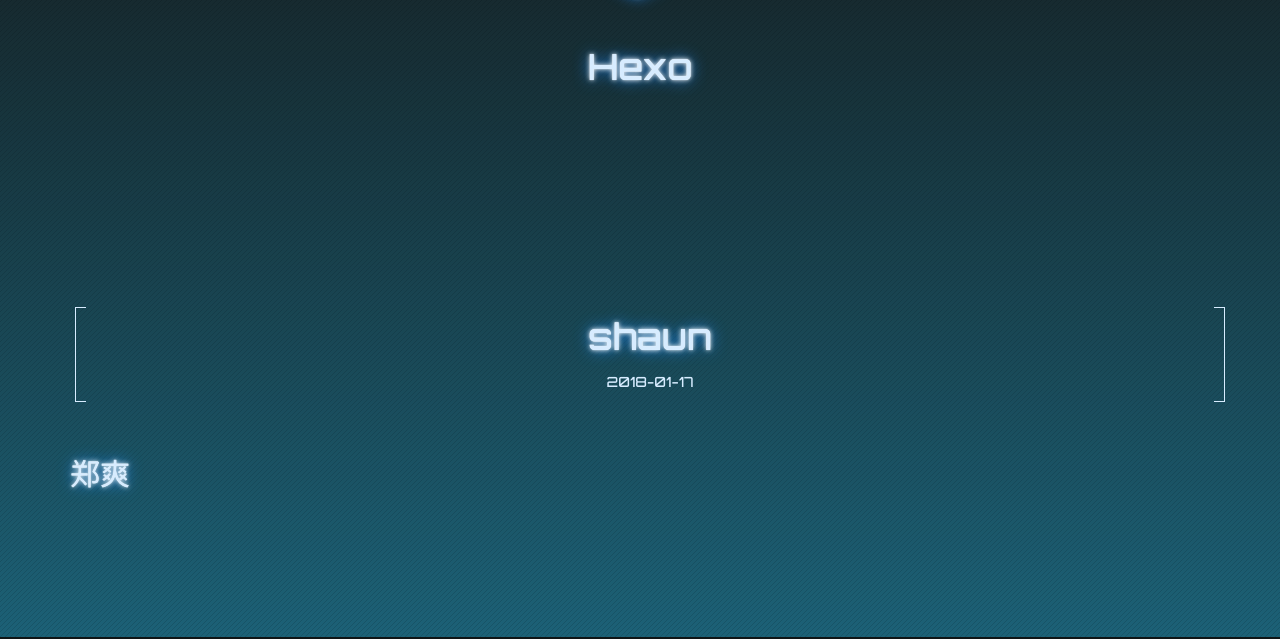
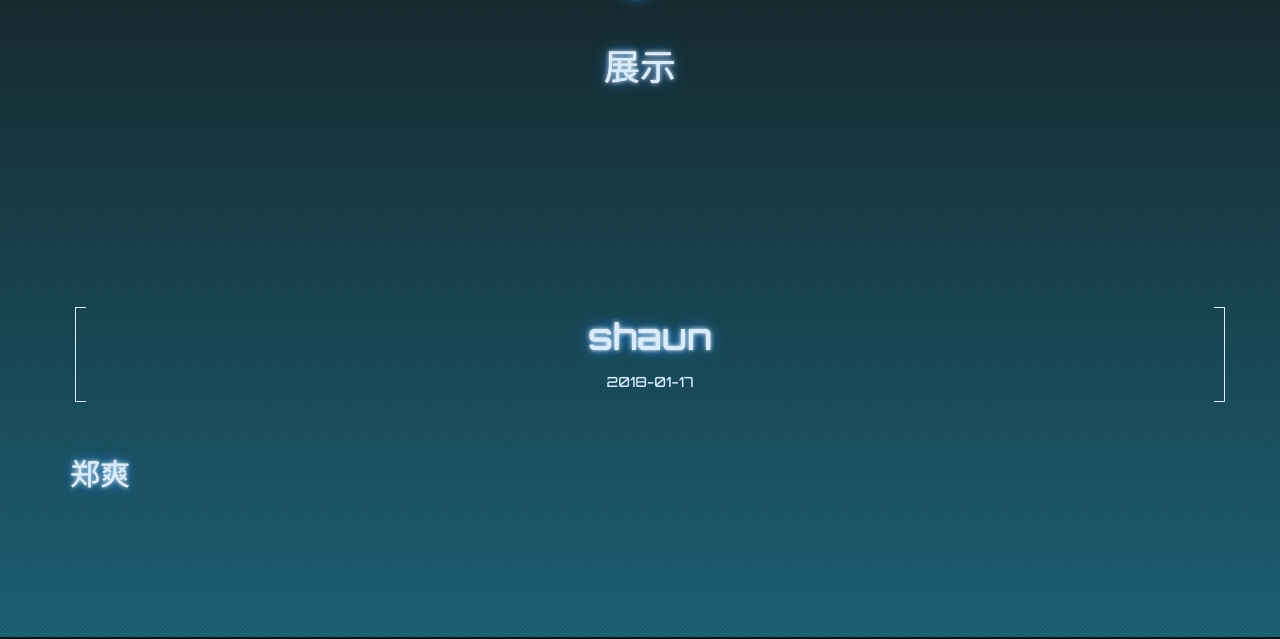
Before and after one commit to ShaunZheng/ShaunZheng.github.io, a plain HTML site: page index.html in a window 1280 px wide. Shown: the part 163-802 px from the top of the page. Drawn offline with nearby package versions, Linux system fonts and the light colour scheme.

Commit message:
Site updated: 2018-01-17 17:35:02

```diff
--- a/index.html
+++ b/index.html
@@ -135,7 +135,7 @@
     <div class="logo">
         <a href="/"><i class="logo-icon fa fa-cube" aria-hidden="true"></i></a>
 
-            <h1 id="main-title" class="title">Hexo</h1>
+            <h1 id="main-title" class="title">展示</h1>
 
     </div>
 </header>
```
